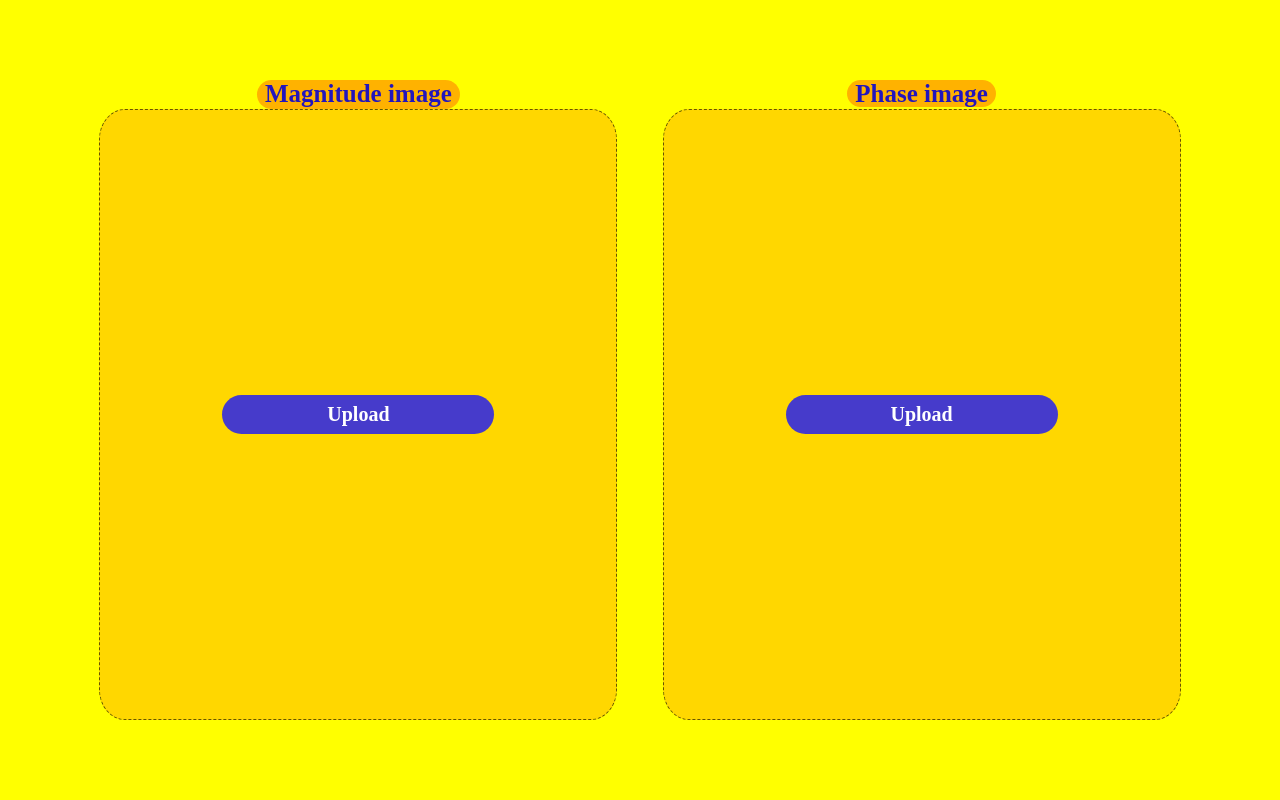
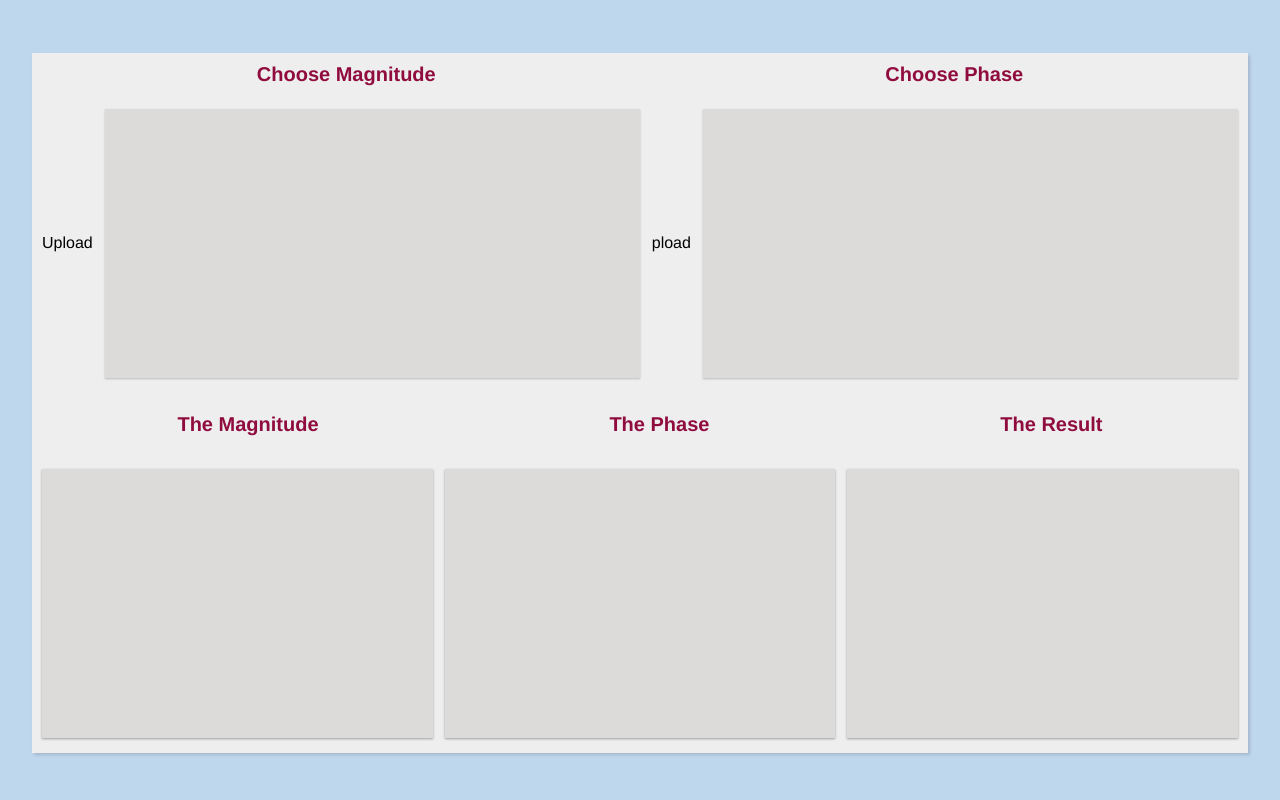
Before and after one commit to Dinahussam/Image-Lap, a Flask app: page / in a window 1280 px wide. Run offline with Flask 2, Linux system fonts and the light colour scheme; some libraries are stand-ins or nearby versions.

Commit message:
draw image and shape using konva and get index

```diff
--- a/static/css/main.css
+++ b/static/css/main.css
@@ -2,107 +2,98 @@
     padding: 0px;
     margin: 0px;
   }
+
   body {
     display: flex;
-    height: 100vh;
+    height: 92vh;
+    flex-direction: row;
     justify-content: center;
     align-items: center;
+    background-color: #bfd7ed;
+    margin-top: -80px;
+    font-family: "Franklin Gothic Medium", "Arial Narrow", Arial, sans-serif;
+  }
+  /* Main cointaner */
+  .container {
+    background-color: #eee;
+    justify-content: center;
+    align-items: center;
+    height: 95%;
+    width: 95%;
+    box-shadow: rgba(0, 0, 0, 0.15) 2.4px 2.4px 3.2px;
+    margin-top: 70px;
     gap: 2%;
-    background-color: yellow;
   }
 
-.container {
+  .input-labels {
     display: flex;
-    flex-direction: column;
-    justify-content: center;
     align-items: center;
-    height: 80%;
-    width: 40%;
+    justify-content: space-around;
+    font-size: 20px;
+    font-weight: bold;
+    /* color: #581845; */
+    color: #900c3f;
+    /* margin-bottom: 5px; */
+    margin-top: 10px;
   }
 
-.containerLabel {
-    padding: 0px 8px;
-    border-radius: 20px;
-    font-size: 25px;
-    font-weight: bold;
-    /* background-color:rgba(132,150,173,0.18) ; */
-    background-color: rgba(255, 0, 0, 0.3);
-    color: rgb(11 3 209 / 90%);
-}
-
-.imageContainer {
+  .input-container {
     display: flex;
     justify-content: center;
     align-items: center;
-    width: 100%;
-    height: 100%;
-    padding: 2px;
-    border: 1px;
-    border-radius: 5%;
-    border-style: dashed;
-    border-color: rgba(0, 0, 0, 0.6);
-    background-color: gold;
-
+    gap: 1%;
+    height: 55%;
+    margin: 10px;
+    margin-top: -35px;
   }
 
-.magnitudeImageBtn {
+.canvas {
+    display: flex;
+    /* flex-direction: column; */
+    justify-content: center;
+    align-items: center;
+    width: 70%;
+    height: 70%;
+    /* padding: 2px; */
+    /* border: 1px; */
+    background-color: #dddada;
+    box-shadow: rgba(255, 255, 255, 0.12) 0px 1px 3px, rgba(0, 0, 0, 0.24) 0px 1px 2px;
+    position: relative;
+    /* margin-top: 2vh; */
+  }
+
+  .out-labels {
     display: flex;
     align-items: center;
-    justify-content: center;
-    width: 50%;
+    justify-content: space-around;
     font-size: 20px;
     font-weight: bold;
-    color: #fff;
-    background-color: rgb(50, 43, 226, 0.9);
-    /*   rgb(138, 43, 226);*/
-    padding: 8px;
-    border-radius: 20px;
+    color: #900c3f;
+    margin-bottom: 10px;
+    margin-top: -33px;
   }
 
-.magnitudeImageBtn:hover {
-    background-color: rgb(30, 20, 226);
-    /* rgba(138, 43, 226)*/
+  .output-container {
+    display: flex;
+    justify-content: center;
+    align-items: center;
+    gap: 1%;
+    height: 55%;
+    margin: 10px;
+    margin-top: -35px;
   }
 
-#magnitudeImage {
-    display: none;
-    height: 100%;
+  .resultContainer {
+    display: flex;
+    /* flex-direction: column; */
+    justify-content: center;
+    align-items: center;
     width: 100%;
-    border-radius: 5%;
-    background-size: 100% 100%;
-    background-repeat: no-repeat;
+    height: 70%;
+    /* padding: 2px; */
+    /* border: 1px; */
+    background-color: #dddada;
+    box-shadow: rgba(0, 0, 0, 0.12) 0px 1px 3px, rgba(0, 0, 0, 0.24) 0px 1px 2px;
+    position: relative;
+    /* margin-top: 2vh; */
   }
-.hide {
-	display: none;
-}
-
-img {
-	max-width: 100%;
-}
-.phaseImageBtn {
-    display: flex;
-    align-items: center;
-    justify-content: center;
-    width: 50%;
-    font-size: 20px;
-    font-weight: bold;
-    color: #fff;
-    background-color: rgb(50, 43, 226, 0.9);
-    /*   rgb(138, 43, 226);*/
-    padding: 8px;
-    border-radius: 20px;
-}
-
-.phaseImageBtn:hover {
-    background-color: rgb(30, 20, 226);
-    /* rgba(138, 43, 226)*/
-}
-
-.phaseImage {
-    display: none;
-    height: 100%;
-    width: 100%;
-    border-radius: 5%;
-    background-size: 100% 100%;
-    background-repeat: no-repeat;
-}
--- a/static/js/main.js
+++ b/static/js/main.js
@@ -1,58 +1,135 @@
 let magnitudeImageInput = document.querySelector("#magnitudeImageInput");
 let phaseImageInput = document.querySelector("#phaseImageInput");
-let magnitudeImage = document.querySelector("#magnitudeImage");
 let magnitudeImageBtn = document.querySelector(".magnitudeImageBtn");
 let phaseImageBtn = document.querySelector(".phaseImageBtn");
-let phaseImage = document.querySelector("#phaseImage");
-let imageCrop=document.getElementById('image-box');
+let rectArray = [];
+let magPoints = [];
+let phasePoints = [];
 var path = "";
-function upload_image_action(image,button) {
-  image.style.display = `flex`;
-  button.style.display = `none`;
+let isNowDrawing = false;
+function drawStage(contain){
+var stage = new Konva.Stage({
+  container: contain,
+  width: 800,
+  height: 300
+});
+return stage;
+}
+function drawLayer(stage){
+var layer = new Konva.Layer();
+stage.add(layer);
+stage.draw();
+return layer;
+}
+function zoom(stage){
+
+  var scaleBy = 1.01;
+  stage.on('wheel', (e) => {
+    // stop default scrolling
+    e.evt.preventDefault();
+
+    var oldScale = stage.scaleX();
+    var pointer = stage.getPointerPosition();
+
+    var mousePointTo = {
+      x: (pointer.x - stage.x()) / oldScale,
+      y: (pointer.y - stage.y()) / oldScale,
+    };
+
+    // how to scale? Zoom in? Or zoom out?
+    let direction = e.evt.deltaY > 0 ? 1 : -1;
+
+    // when we zoom on trackpad, e.evt.ctrlKey is true
+    // in that case lets revert direction
+    if (e.evt.ctrlKey) {
+      direction = -direction;
+    }
+
+    var newScale = direction > 0 ? oldScale * scaleBy : oldScale / scaleBy;
+
+    stage.scale({ x: newScale, y: newScale });
+
+    var newPos = {
+      x: pointer.x - mousePointTo.x * newScale,
+      y: pointer.y - mousePointTo.y * newScale,
+    };
+    stage.position(newPos);
+});
+}
+function rectDown(stage,layer){
+  rect = new Konva.Rect({
+    x: stage.getPointerPosition().x,
+    y: stage.getPointerPosition().y,
+    width: 0,
+    height: 0,
+    fill: "transparent",
+    stroke: "#14d4ed",
+    strokeWidth: 2,
+  });
+  layer.add(rect);
+  layer.draw();
+}
+function rectMove(stage){
+  const newWidth = stage.getPointerPosition().x - rect.x();
+  const newHeight = stage.getPointerPosition().y - rect.y();
+  rect.width(newWidth);
+  rect.height(newHeight);
+  return stage.getPointerPosition().x,stage.getPointerPosition().y
+}
+function drawRect(stage,layer){
+  rectArray=[];
+  stage.on("mousedown ", mousedownHandler);
+  stage.on("mousemove ", mousemoveHandler);
+  stage.on("mouseup ", mouseupHandler);
+  function mousedownHandler() {
+      // console.log(stage.getPointerPosition().x);
+      // console.log(stage.getPointerPosition().y);
+      rectArray.push(stage.getPointerPosition().x);
+      rectArray.push(stage.getPointerPosition().y);
+      isNowDrawing = true;
+
+      rectDown(stage,layer);
+  }
+  function mousemoveHandler() {
+
+      if (!isNowDrawing) return false;
+      rectMove(stage);
+  }
+  function mouseupHandler() {
+
+      isNowDrawing = false;
+  }
+
+  // rectArray.push(stage.getPointerPosition().y);
+  stage.add(layer);
+  return rectArray;
+}
+function drawImage(img,path,layer,stage){
+  img.src = `${path}`;
+  img.onload = function() {
+  var theImg = new Konva.Image({
+    image: img,
+    x: 0,
+    y: 0,
+    width: 800,
+    height: 300,
+  });
+  layer.add(theImg);
+  layer.draw();
+  zoom(stage);
+}
 }
 magnitudeImageInput.addEventListener("change", function () {
   let reader = new FileReader();
-  magnitudeImage.style.display = `flex`;
-  reader.addEventListener("load", () => {
-    path = reader.result;
-    magnitudeImage.src = `${path}`;
-    cropper = new Cropper( magnitudeImage, {
-		});
-    magnitudeImage.addEventListener('cropend', (event) => {
-    cropper.getCroppedCanvas().toBlob(function (blob){
-      console.log(blob);
-      // var formData = new FormData();
-      // formData.append('croppedImage', blob);
-      // console.log(formData);
-      // $.ajax({
-      //   type: "POST",
-      //   url: "/predict",
-      //   data: formData,
-      //   contentType: false,
-      //   cache: false,
-      //   processData: false,
-      //   async: true,
-      // });
-    });
-    upload_image_action(magnitudeImage,magnitudeImageBtn);
-    });
-  });
-reader.readAsDataURL(this.files[0]);
-});
-phaseImageInput.addEventListener("change", function () {
-  let reader = new FileReader();
-  phaseImage.style.display = `flex`;
   reader.addEventListener("load" ,() => {
-
-    path = reader.result;
-    phaseImage.src = `${path}`;
-    cropper = new Cropper(phaseImage, {
-		});
-    phaseImage.addEventListener('cropend', (event) => {
-    cropper.getCroppedCanvas().toBlob(function (blob){
-      console.log(blob);
-      // var formData = new FormData();
-    //   formData.append(blob);
+  path = reader.result;
+  var magnitudeImage = new Image();
+  stageMagnitude=drawStage('canvas-magnitude');
+  layerMagnitude=drawLayer(stageMagnitude);
+  drawImage(magnitudeImage,path,layerMagnitude,stageMagnitude);
+  magPoints=drawRect(stageMagnitude,layerMagnitude);
+  console.log(magPoints);
+     // var formData = new FormData();
     //   $.ajax({
     //     type: "POST",
     //     url: "/predict",
@@ -62,9 +139,44 @@ phaseImageInput.addEventListener("change", function () {
     //     processData: false,
     //     async: true,
     //   });
-    });
-    upload_image_action(phaseImage,phaseImageBtn);
-    });
+   // });
+  });
+  reader.readAsDataURL(this.files[0]);
+});
+phaseImageInput.addEventListener("change", function () {
+  let reader = new FileReader();
+  reader.addEventListener("load" ,() => {
+  path = reader.result;
+  var phaseImage = new Image();
+  stagePhase=drawStage('canvas-phase');
+  layerPhase=drawLayer(stagePhase);
+  drawImage(phaseImage,path,layerPhase,stagePhase);
+  points=drawRect(stagePhase,layerPhase);
+  console.log(phasePoints);
+      // var formData = new FormData();
+    //   $.ajax({
+    //     type: "POST",
+    //     url: "/predict",
+    //     data: formData,
+    //     contentType: false,
+    //     cache: false,
+    //     processData: false,
+    //     async: true,
+    //   });
+   // });
   });
 reader.readAsDataURL(this.files[0]);
 });
+// function  resultImage( returned_data){
+
+//     returned_data = JSON.parse(returned_data)
+//     if (returned_data['success'] > 0){ // generation is done
+//         const byteCharacters = atob(returned_data['image']);
+//         const byteNumbers = new Array(byteCharacters.length);
+//         for (let i = 0; i < byteCharacters.length; i++) {
+//             byteNumbers[i] = byteCharacters.charCodeAt(i);
+//         }
+//         const byteArray = new Uint8Array(byteNumbers);
+//         document.getElementById("phaseImage-result").src = URL.createObjectURL(new Blob([byteArray], { type: 'image/png' }));
+//     }
+// }
--- a/templates/main.html
+++ b/templates/main.html
@@ -7,16 +7,22 @@
     <title>Document</title>
     <link rel="stylesheet" href="/static/css/main.css">
     <!-- Normalize CSS -->
+    <script src="https://unpkg.com/konva@8.3.14/konva.min.js"></script>
     <link rel="stylesheet" href="https://cdnjs.cloudflare.com/ajax/libs/normalize/5.0.0/normalize.min.css">
     <!-- Cropper CSS -->
     <link rel='stylesheet' href='https://cdnjs.cloudflare.com/ajax/libs/cropper/2.3.4/cropper.min.css'>
+    <script src="https://cdnjs.cloudflare.com/ajax/libs/jquery/3.3.1/jquery.min.js"></script>
     <script src='https://cdnjs.cloudflare.com/ajax/libs/cropperjs/0.8.1/cropper.min.js'></script>
-
-
 </head>
 <body>
     <div class="container">
-        <label class="containerLabel">Magnitude image</label>
+        <div class="input-labels">
+            <label class="input-labels1">Choose Magnitude</label>
+            <label class="input-label2">Choose Phase</label>
+        </div>
+        <!-- input -->
+        <div class="input-container">
+            <!-- magnitude -->
             <div class="imageContainer">
             <input
                 id="magnitudeImageInput"
@@ -24,17 +30,12 @@
                 accept="image/*"
                 style="display: none"
             />
-            <img id="magnitudeImage" src="" alt=""/>
             <label for="magnitudeImageInput" class="magnitudeImageBtn"
                 >Upload</label
             >
             </div>
-    </div>
-    <div id= "img-box" class="crop-container"></div>
-    <div class="container">
-        <div>
-        <label class="containerLabel">Phase image</label>
-        </div>
+            <div class= "canvas"id="canvas-magnitude" ></div>
+        <!-- phase -->
             <div class="imageContainer">
             <input
                 id="phaseImageInput"
@@ -42,13 +43,32 @@
                 accept="image/*"
                 style="display: none"
             />
-            <img id="phaseImage" src="" alt=""/>
-            <label for="phaseImageInput" class="phaseImageBtn">Upload</label>
+            <label for="phaseImageInput" class="phaseImageBtn">pload</label>
+            </div>
+            <div class= "canvas"id="canvas-phase" ></div>
+        </div>
+        <div class="out-labels">
+            <label class="out-labels1">The Magnitude</label>
+            <label class="out-label2">The Phase</label>
+            <label class="out-label3">The Result</label>
+        </div>
+        <!-- Output -->
+        <div class="output-container">
+            <!-- magnitude -->
+            <div class="resultContainer">
+            <img class="magnitudeImage" />
+            </div>
+            <!-- phase -->
+            <div class="resultContainer">
+            <img class="phaseImage" />
+            </div>
+            <!-- Result -->
+            <div class="resultContainer">
+            <img class="phaseImage" />
         </div>
         </div>
 <script src="{{ url_for('static', filename='js/main.js') }}"></script>
         <!-- Cropper JS -->
     <script src='https://cdnjs.cloudflare.com/ajax/libs/cropperjs/0.8.1/cropper.min.js'></script>
-
 </body>
 </html>
```
Also changed, not shown: static/css/style.css (added, +99 -0 lines), templates/index.html (added, +68 -0 lines). Lines whose indentation alone changed are shown as unchanged.
